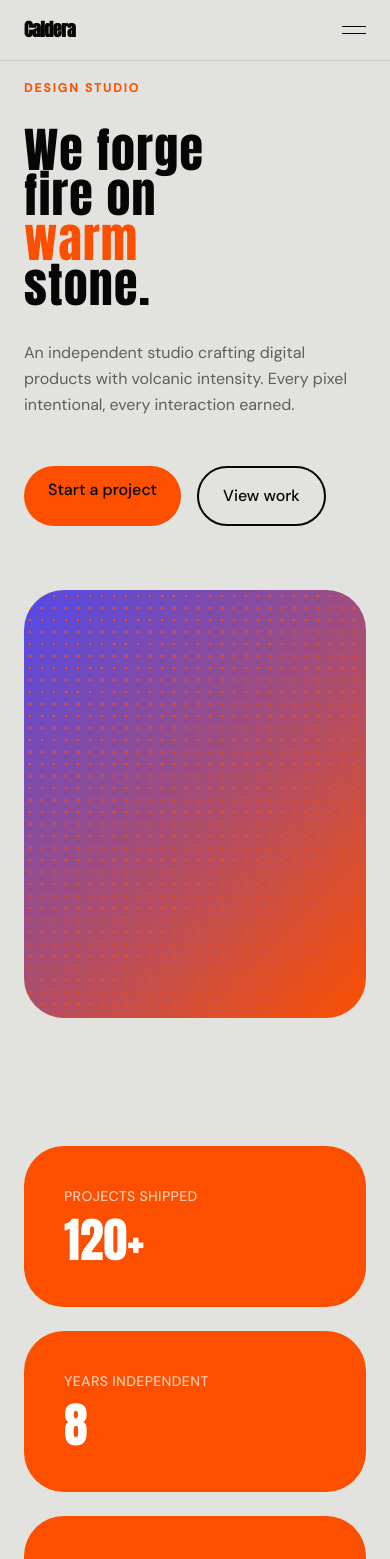
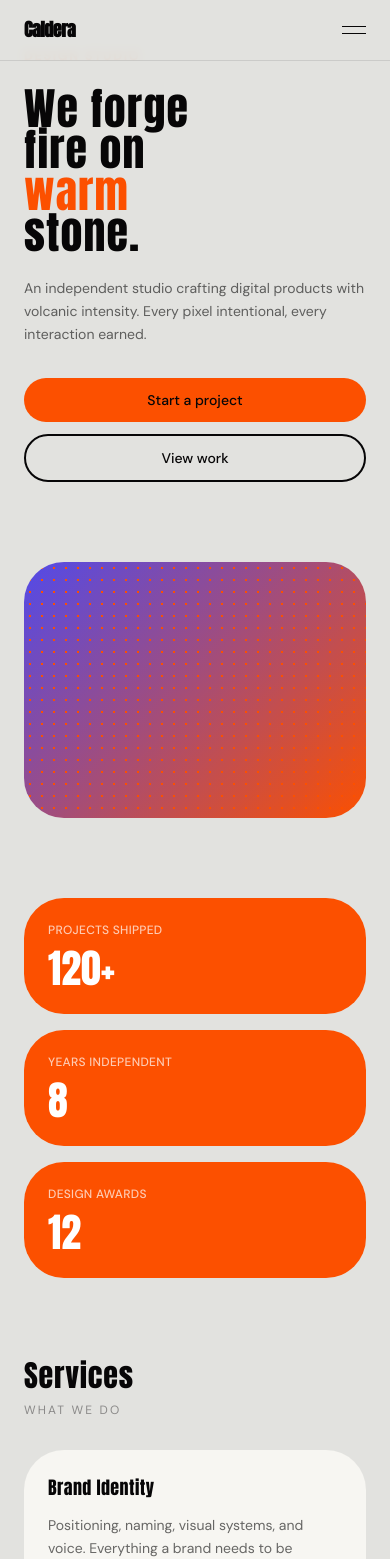
Before and after one commit to DELTAFiON/my-landing, a Next.js app: page / in a window 390 px wide. Shown: the top 1559 px of the page. Built offline with nearby package versions, Linux system fonts and the light colour scheme.

Commit message:
fix: improve mobile responsiveness
Added responsive breakpoints for hero, stats, services, work, team, and contact sections.

```diff
--- a/src/components/Contact.tsx
+++ b/src/components/Contact.tsx
@@ -1,27 +1,27 @@
 export default function Contact() {
   return (
-    <section id="contact" className="py-20 md:py-32 px-6 md:px-10 bg-[#070607] text-white">
-      <div className="max-w-[1280px] mx-auto grid md:grid-cols-2 gap-16">
+    <section id="contact" className="py-12 md:py-32 px-6 md:px-10 bg-[#070607] text-white">
+      <div className="max-w-[1280px] mx-auto grid grid-cols-1 md:grid-cols-2 gap-10 md:gap-16">
         <div>
-          <p className="text-xs font-semibold uppercase tracking-[0.18em] text-[#fc5000] mb-8">
+          <p className="text-xs font-semibold uppercase tracking-[0.18em] text-[#fc5000] mb-6 md:mb-8">
             Contact
           </p>
-          <h2 className="text-4xl md:text-5xl tracking-wide text-white leading-[1.1]" style={{ fontFamily: "Anton, Impact, sans-serif" }}>
+          <h2 className="text-3xl md:text-5xl tracking-wide text-white leading-[1.1]" style={{ fontFamily: "Anton, Impact, sans-serif" }}>
             Let&apos;s build something hot.
           </h2>
-          <p className="text-base text-white/50 max-w-[52ch] mt-8 leading-relaxed">
+          <p className="text-sm md:text-base text-white/50 max-w-[52ch] mt-6 md:mt-8 leading-relaxed">
             Have a project in mind? We&apos;re always looking for the next big thing.
           </p>
         </div>
 
         <div>
-          <form className="space-y-6">
+          <form className="space-y-4 md:space-y-6">
             <input
               type="email"
               placeholder="your@email.com"
-              className="w-full bg-transparent border border-white rounded-[100px] px-8 py-6 text-base text-white outline-none placeholder:text-white/50 font-medium"
+              className="w-full bg-transparent border border-white rounded-[100px] px-6 md:px-8 py-4 md:py-6 text-sm md:text-base text-white outline-none placeholder:text-white/50 font-medium"
             />
-            <button type="submit" className="w-full bg-[#fc5000] text-[#070607] rounded-full px-6 py-3 text-base font-medium hover:opacity-85 transition-opacity">
+            <button type="submit" className="w-full bg-[#fc5000] text-[#070607] rounded-full px-6 py-3 text-sm md:text-base font-medium hover:opacity-85 transition-opacity">
               Send message
             </button>
           </form>
--- a/src/components/Hero.tsx
+++ b/src/components/Hero.tsx
@@ -1,13 +1,13 @@
 export default function Hero() {
   return (
-    <section className="py-20 md:py-32 px-6 md:px-10">
-      <div className="max-w-[1280px] mx-auto grid md:grid-cols-2 gap-16 items-center">
+    <section className="py-12 md:py-32 px-6 md:px-10">
+      <div className="max-w-[1280px] mx-auto grid md:grid-cols-2 gap-12 md:gap-16 items-center">
         <div>
-          <p className="text-xs font-semibold uppercase tracking-[0.18em] text-[#fc5000] mb-8">
+          <p className="text-xs font-semibold uppercase tracking-[0.18em] text-[#fc5000] mb-6 md:mb-8">
             Design Studio
           </p>
 
-          <h1 className="text-[clamp(48px,8vw,120px)] leading-[0.94] tracking-wide text-[#070607]" style={{ fontFamily: "Anton, Impact, sans-serif" }}>
+          <h1 className="text-[clamp(44px,10vw,120px)] leading-[0.94] tracking-wide text-[#070607]" style={{ fontFamily: "Anton, Impact, sans-serif" }}>
             We forge
             <br />
             fire on
@@ -17,22 +17,22 @@ export default function Hero() {
             stone.
           </h1>
 
-          <p className="text-base text-[#070607]/60 max-w-[52ch] mt-8 leading-relaxed">
+          <p className="text-sm md:text-base text-[#070607]/60 max-w-[52ch] mt-6 md:mt-8 leading-relaxed">
             An independent studio crafting digital products with volcanic intensity. Every pixel intentional, every interaction earned.
           </p>
 
-          <div className="flex flex-wrap gap-4 mt-12">
-            <a href="#contact" className="bg-[#fc5000] text-[#070607] rounded-full px-6 py-3 text-base font-medium hover:opacity-85 transition-opacity">
+          <div className="flex flex-col sm:flex-row gap-3 md:gap-4 mt-8 md:mt-12">
+            <a href="#contact" className="bg-[#fc5000] text-[#070607] rounded-full px-6 py-3 text-sm md:text-base font-medium hover:opacity-85 transition-opacity text-center">
               Start a project
             </a>
-            <a href="#work" className="border-2 border-[#070607] text-[#070607] rounded-[40px] px-6 py-4 text-base font-medium hover:bg-[#070607]/5 transition-colors">
+            <a href="#work" className="border-2 border-[#070607] text-[#070607] rounded-[40px] px-6 py-3 md:py-4 text-sm md:text-base font-medium hover:bg-[#070607]/5 transition-colors text-center">
               View work
             </a>
           </div>
         </div>
 
         <div
-          className="rounded-[40px] aspect-[4/5] md:aspect-square"
+          className="rounded-[40px] aspect-[4/3] md:aspect-square mt-8 md:mt-0"
           style={{
             background: "radial-gradient(circle, #fc5000 1.5px, transparent 1.5px) 0 0 / 12px 12px, linear-gradient(135deg, #524ae9 0%, #fc5000 100%)",
           }}
--- a/src/components/Services.tsx
+++ b/src/components/Services.tsx
@@ -15,21 +15,21 @@ const services = [
 
 export default function Services() {
   return (
-    <section id="services" className="py-20 md:py-32 px-6 md:px-10">
+    <section id="services" className="py-12 md:py-32 px-6 md:px-10">
       <div className="max-w-[1280px] mx-auto">
-        <div className="flex items-end justify-between mb-16">
-          <h2 className="text-4xl md:text-5xl tracking-wide text-[#070607]" style={{ fontFamily: "Anton, Impact, sans-serif" }}>
+        <div className="flex flex-col md:flex-row md:items-end md:justify-between gap-2 md:gap-0 mb-8 md:mb-16">
+          <h2 className="text-3xl md:text-5xl tracking-wide text-[#070607]" style={{ fontFamily: "Anton, Impact, sans-serif" }}>
             Services
           </h2>
-          <span className="hidden md:block text-xs text-[#070607]/40 uppercase tracking-[0.18em]">
+          <span className="text-xs text-[#070607]/40 uppercase tracking-[0.18em]">
             What we do
           </span>
         </div>
 
-        <div className="grid md:grid-cols-3 gap-6">
+        <div className="grid grid-cols-1 md:grid-cols-3 gap-4 md:gap-6">
           {services.map((service) => (
-            <div key={service.title} className="bg-[#f7f6f2] rounded-[40px] p-10">
-              <h3 className="text-xl tracking-wide text-[#070607] mb-4" style={{ fontFamily: "Anton, Impact, sans-serif" }}>
+            <div key={service.title} className="bg-[#f7f6f2] rounded-[40px] p-6 md:p-10">
+              <h3 className="text-lg md:text-xl tracking-wide text-[#070607] mb-3 md:mb-4" style={{ fontFamily: "Anton, Impact, sans-serif" }}>
                 {service.title}
               </h3>
               <p className="text-sm text-[#070607]/60 leading-relaxed">
--- a/src/components/Stats.tsx
+++ b/src/components/Stats.tsx
@@ -6,14 +6,14 @@ const stats = [
 
 export default function Stats() {
   return (
-    <section className="py-12 md:py-16 px-6 md:px-10">
-      <div className="max-w-[1280px] mx-auto grid md:grid-cols-3 gap-6">
+    <section className="py-8 md:py-16 px-6 md:px-10">
+      <div className="max-w-[1280px] mx-auto grid grid-cols-1 sm:grid-cols-3 gap-4 md:gap-6">
         {stats.map((stat) => (
-          <div key={stat.label} className="bg-[#fc5000] rounded-[40px] p-10 text-white">
-            <p className="text-sm text-white/70 font-medium uppercase tracking-wide">
+          <div key={stat.label} className="bg-[#fc5000] rounded-[40px] p-6 md:p-10 text-white">
+            <p className="text-xs md:text-sm text-white/70 font-medium uppercase tracking-wide">
               {stat.label}
             </p>
-            <div className="text-[clamp(48px,6vw,80px)] leading-[1.1] text-white mt-2" style={{ fontFamily: "Anton, Impact, sans-serif" }}>
+            <div className="text-[clamp(40px,8vw,80px)] leading-[1.1] text-white mt-2" style={{ fontFamily: "Anton, Impact, sans-serif" }}>
               {stat.value}
             </div>
           </div>
--- a/src/components/Team.tsx
+++ b/src/components/Team.tsx
@@ -7,23 +7,23 @@ const team = [
 
 export default function Team() {
   return (
-    <section id="team" className="py-20 md:py-32 px-6 md:px-10">
+    <section id="team" className="py-12 md:py-32 px-6 md:px-10">
       <div className="max-w-[1280px] mx-auto">
-        <div className="flex items-end justify-between mb-16">
-          <h2 className="text-4xl md:text-5xl tracking-wide text-[#070607]" style={{ fontFamily: "Anton, Impact, sans-serif" }}>
+        <div className="flex flex-col md:flex-row md:items-end md:justify-between gap-2 md:gap-0 mb-8 md:mb-16">
+          <h2 className="text-3xl md:text-5xl tracking-wide text-[#070607]" style={{ fontFamily: "Anton, Impact, sans-serif" }}>
             Team
           </h2>
-          <span className="hidden md:block text-xs text-[#070607]/40 uppercase tracking-[0.18em]">
+          <span className="text-xs text-[#070607]/40 uppercase tracking-[0.18em]">
             The people
           </span>
         </div>
 
-        <div className="grid md:grid-cols-4 gap-6">
+        <div className="grid grid-cols-2 md:grid-cols-4 gap-4 md:gap-6">
           {team.map((member) => (
-            <div key={member.name} className="bg-[#f7f6f2] rounded-[40px] p-10">
-              <div className="aspect-square bg-[#e2e2df] rounded-[40px] mb-6" />
-              <div className="text-base tracking-wide text-[#070607]" style={{ fontFamily: "Anton, Impact, sans-serif" }}>{member.name}</div>
-              <div className="text-xs text-[#070607]/40 mt-1 font-mono">{member.role}</div>
+            <div key={member.name} className="bg-[#f7f6f2] rounded-[40px] p-4 md:p-6">
+              <div className="aspect-square bg-[#e2e2df] rounded-[40px] mb-4 md:mb-6" />
+              <div className="text-sm md:text-base tracking-wide text-[#070607]" style={{ fontFamily: "Anton, Impact, sans-serif" }}>{member.name}</div>
+              <div className="text-[10px] md:text-xs text-[#070607]/40 mt-1 font-mono">{member.role}</div>
             </div>
           ))}
         </div>
--- a/src/components/Work.tsx
+++ b/src/components/Work.tsx
@@ -6,29 +6,29 @@ const projects = [
 
 export default function Work() {
   return (
-    <section id="work" className="py-20 md:py-32 px-6 md:px-10">
+    <section id="work" className="py-12 md:py-32 px-6 md:px-10">
       <div className="max-w-[1280px] mx-auto">
-        <div className="flex items-end justify-between mb-16">
-          <h2 className="text-4xl md:text-5xl tracking-wide text-[#070607]" style={{ fontFamily: "Anton, Impact, sans-serif" }}>
+        <div className="flex flex-col md:flex-row md:items-end md:justify-between gap-2 md:gap-0 mb-8 md:mb-16">
+          <h2 className="text-3xl md:text-5xl tracking-wide text-[#070607]" style={{ fontFamily: "Anton, Impact, sans-serif" }}>
             Work
           </h2>
-          <span className="hidden md:block text-xs text-[#070607]/40 uppercase tracking-[0.18em]">
+          <span className="text-xs text-[#070607]/40 uppercase tracking-[0.18em]">
             Selected projects
           </span>
         </div>
 
-        <div className="space-y-6">
+        <div className="space-y-4 md:space-y-6">
           {projects.map((project) => (
-            <div key={project.title} className="bg-[#f7f6f2] rounded-[40px] p-10 flex flex-col md:flex-row md:items-center gap-6">
+            <div key={project.title} className="bg-[#f7f6f2] rounded-[40px] p-6 md:p-10 flex flex-col md:flex-row md:items-center gap-3 md:gap-6">
               <div className="flex-1">
-                <span className="inline-block bg-[#f5f28e] text-[#070607] rounded-full px-3 py-1 text-xs font-medium mb-4">
+                <span className="inline-block bg-[#f5f28e] text-[#070607] rounded-full px-3 py-1 text-xs font-medium mb-3 md:mb-4">
                   {project.category}
                 </span>
-                <h3 className="text-xl tracking-wide text-[#070607]" style={{ fontFamily: "Anton, Impact, sans-serif" }}>
+                <h3 className="text-lg md:text-xl tracking-wide text-[#070607]" style={{ fontFamily: "Anton, Impact, sans-serif" }}>
                   {project.title}
                 </h3>
               </div>
-              <span className="text-xs text-[#070607]/40 font-mono">{project.year}</span>
+              <span className="text-xs text-[#070607]/40 font-mono md:text-right">{project.year}</span>
             </div>
           ))}
         </div>
```
